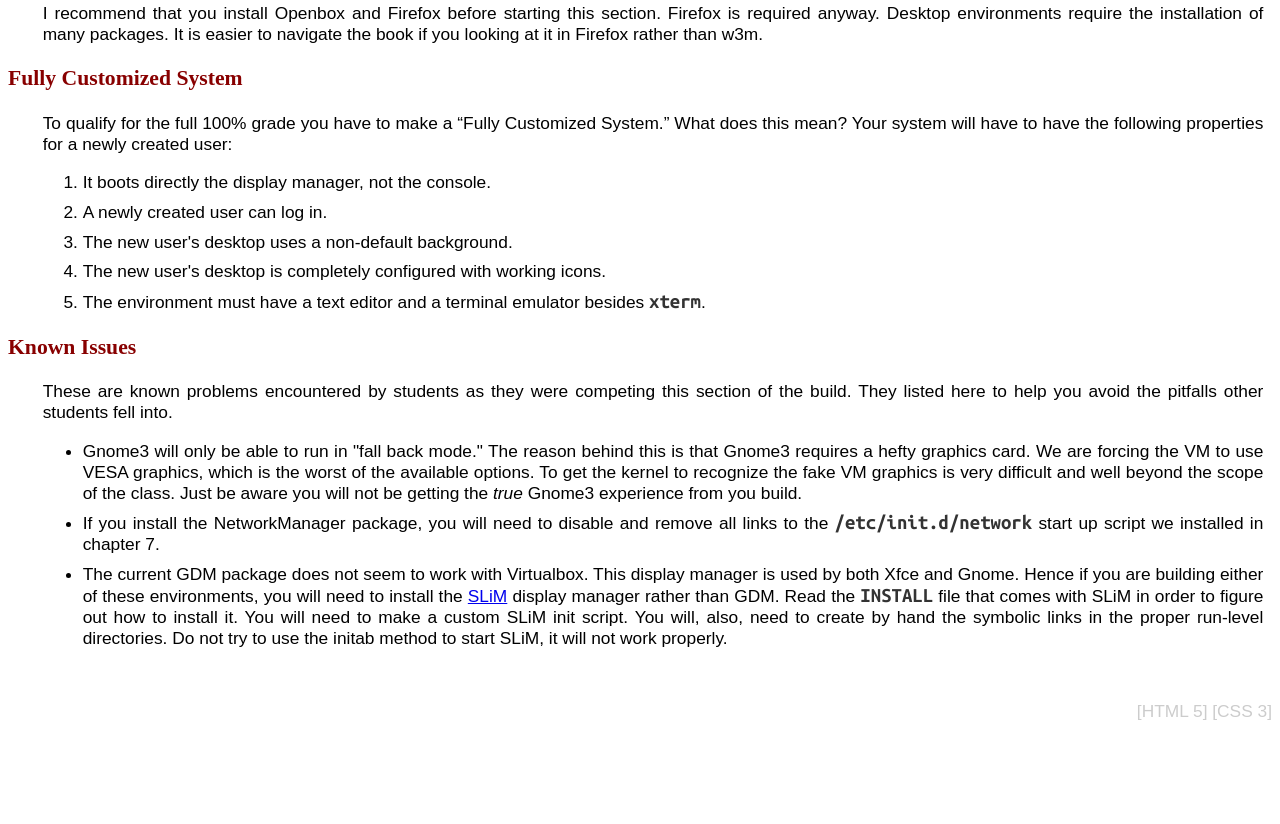
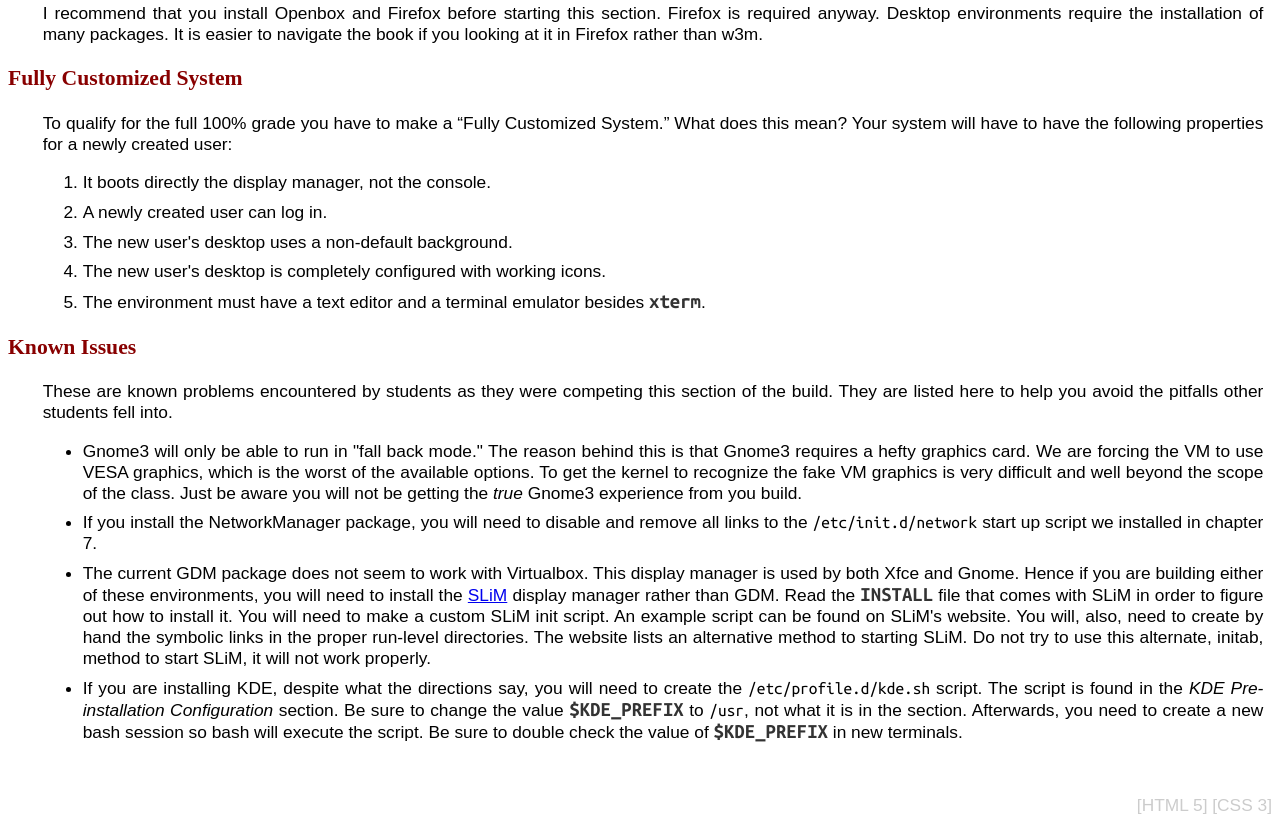
Before and after one commit to mnooner256/lfs-notes, a plain HTML site: page grade.html in a window 1280 px wide. Shown: the part 7240-8064 px from the top of the page. Before the commit the page ends 7970 px from the top, so only its background shows below. Drawn offline with Linux system fonts and the light colour scheme; a web font is replaced by a local one.

Commit message:
Added a known issue about KDE installs. Cleaned up some language.

```diff
--- a/grade.html
+++ b/grade.html
@@ -517,7 +517,7 @@
 
   <h3>Known Issues</h3>
   <p>These are known problems encountered by students as they were competing
-  this section of the build. They listed here to help you avoid the pitfalls
+  this section of the build. They are listed here to help you avoid the pitfalls
   other students fell into.</p>
 
   <ul>
@@ -529,8 +529,8 @@
     be getting the <em>true</em> Gnome3 experience from you build.</li>
 
     <li>If you install the NetworkManager package, you will need to disable
-    and remove all links to the <code>/etc/init.d/network</code> start up
-    script we installed in chapter 7.</li>
+    and remove all links to the <span class="file">/etc/init.d/network</span>
+    start up script we installed in chapter 7.</li>
 
     <li>The current GDM package does not seem to work with Virtualbox.
     This display manager is used by both Xfce and Gnome. Hence if you
@@ -538,9 +538,20 @@
     <a href="http://slim.berlios.de/">SLiM</a> display manager rather than
     GDM. Read the <code>INSTALL</code> file that comes with SLiM in order
     to figure out how to install it. You will need to make a custom SLiM init
-    script. You will, also, need to create by hand the symbolic links in the
-    proper run-level directories. Do not try to use the initab method to start
-    SLiM, it will not work properly.</li>
+    script. An example script can be found on SLiM's website. You will, also,
+    need to create by hand the symbolic links in the proper run-level
+    directories. The website lists an alternative method to starting SLiM. Do
+    not try to use this alternate, initab, method to start SLiM, it will not
+    work properly.</li>
+
+    <li>If you are installing KDE, despite what the directions say, you will
+    need to create the <span class="file">/etc/profile.d/kde.sh</span> script.
+    The script is found in the <em>KDE Pre-installation Configuration</em>
+    section. Be sure to change the value <code>$KDE_PREFIX</code> to
+    <span class="file">/usr</span>, not what it is in the section. Afterwards,
+    you need to create a new bash session so bash will execute the script.
+    Be sure to double check the value of <code>$KDE_PREFIX</code> in new
+    terminals.</li>
   </ul>
   </section>
   </article>
```
